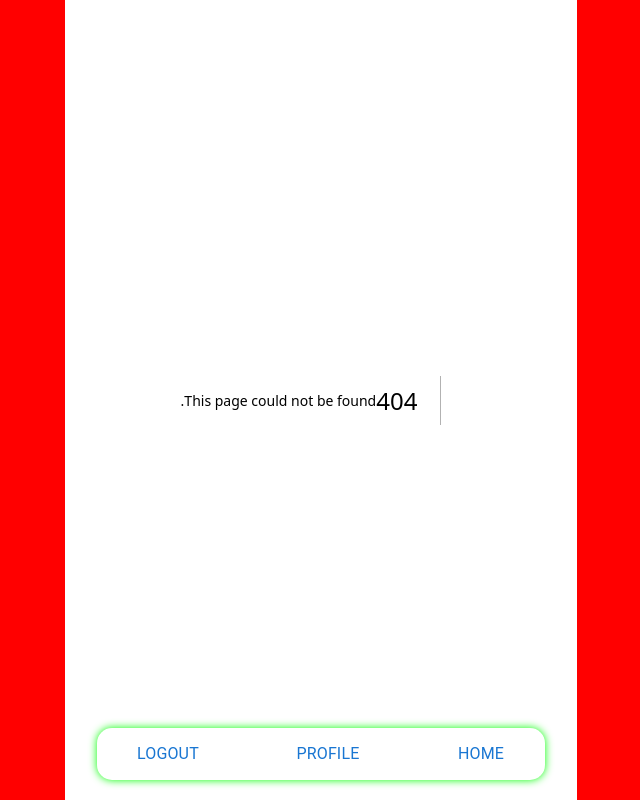
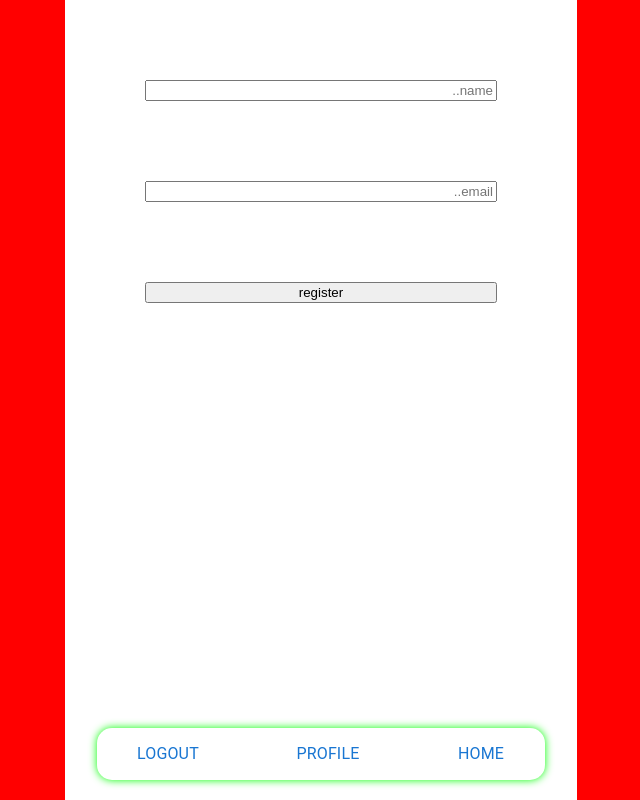
Before and after one commit to mohammadpy8/next-app, a Next.js app: page /register in a window 1280 px wide. Before the commit this address had no page. Shown: the whole page, without its empty margins (319-959 px from the left). Built offline with nearby package versions, Linux system fonts and the light colour scheme.

Commit message:
validation schema

```diff
--- a/app/main/page.tsx
+++ b/app/main/page.tsx
@@ -46,7 +46,11 @@ const Main = () => {
             title: "بررسی",
             color: "primary",
             sx: {},
-            type: "filled",
+            sxParent: {
+              display: "flex",
+              justifyContent: "center",
+            },
+            type: "contained",
           }}
         />
         <ImageComponent
--- /dev/null
+++ b/app/register/page.tsx
@@ -0,0 +1,58 @@
+"use client";
+
+import { registerSchema } from "@/validation";
+import { Box, Typography } from "@mui/material";
+import { useState, type FormEvent } from "react";
+
+const Register = () => {
+  const [errors, setErrors] = useState<any>({});
+
+  const _handleSubmit = async (event: FormEvent<HTMLFormElement>) => {
+    event.preventDefault();
+
+    const newUser = {
+      name: (event.target as any)[0].value,
+      email: (event.target as any)[1].value,
+    };
+
+    try {
+      const isValid = await registerSchema.isValid(newUser);
+      const errorValidation = await registerSchema.validate(newUser, {
+        abortEarly: false,
+      });
+      console.log("isValid", isValid, errorValidation);
+    } catch (error: any) {
+      let errors = error?.inner.reduce(
+        (acc: any, err: any) => ({
+          ...acc,
+          [err.path]: err?.message,
+        }),
+        {}
+      );
+      console.log("errors", errors);
+      setErrors(errors);
+    }
+  };
+
+  return (
+    <form onSubmit={_handleSubmit}>
+      <Box display="flex" flexDirection="column" gap={10} padding={10}>
+        <input type="text" placeholder="name.." name="name" />
+        {errors.name && (
+          <Typography variant="h5" color={"red"}>
+            {errors.name}
+          </Typography>
+        )}
+        <input type="email" placeholder="email.." name="email" />
+        {errors.email && (
+          <Typography variant="h5" color={"red"}>
+            {errors.email}
+          </Typography>
+        )}
+        <button type="submit">register</button>
+      </Box>
+    </form>
+  );
+};
+
+export default Register;
--- a/package.json
+++ b/package.json
@@ -22,7 +22,8 @@
     "react-dom": "^18",
     "react-icons": "^5.0.1",
     "react-loader-spinner": "^6.1.6",
-    "styled-components": "^6.1.8"
+    "styled-components": "^6.1.8",
+    "yup": "^1.4.0"
   },
   "devDependencies": {
     "@tanstack/eslint-plugin-query": "^5.28.6",
--- /dev/null
+++ b/validation/index.ts
@@ -0,0 +1 @@
+export * from "./register";
--- /dev/null
+++ b/validation/register.ts
@@ -0,0 +1,8 @@
+import * as Yup from "yup";
+
+const registerSchema = Yup.object().shape({
+  name: Yup.string().min(4).max(10).required(),
+  email: Yup.string().email().min(10).max(30).required(),
+});
+
+export { registerSchema };
```
Also changed, not shown: components/custom/buttonComponent/ButtonComponent.tsx (+6 -2 lines), 1 other file (tests, documents, lock files or other folders).
